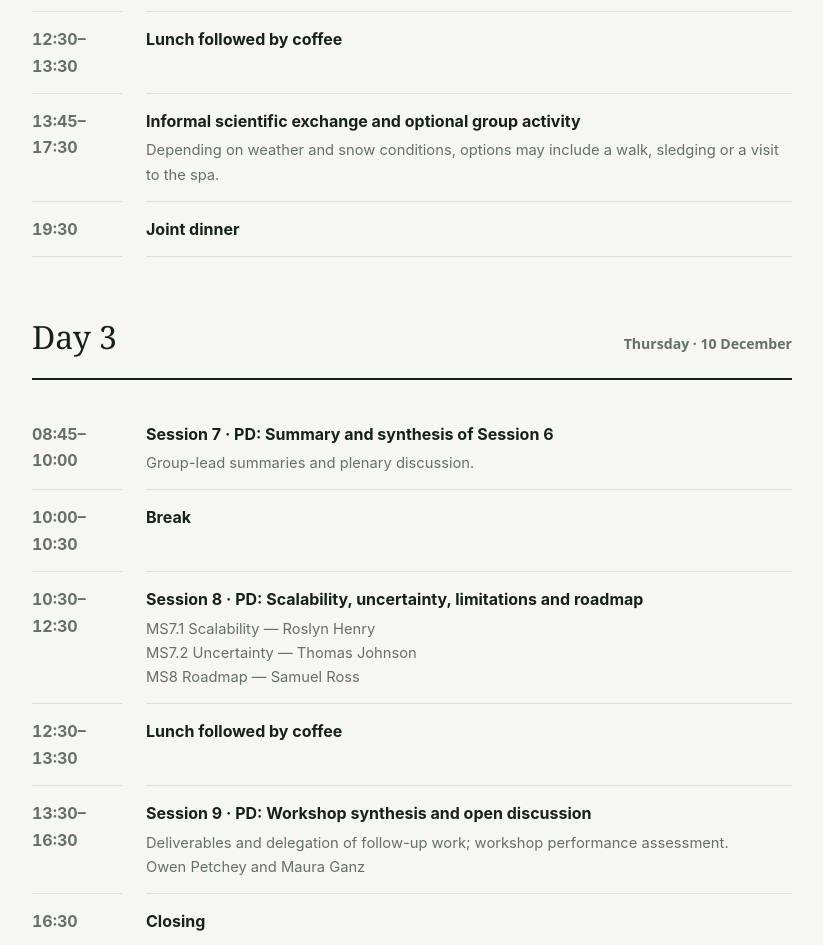
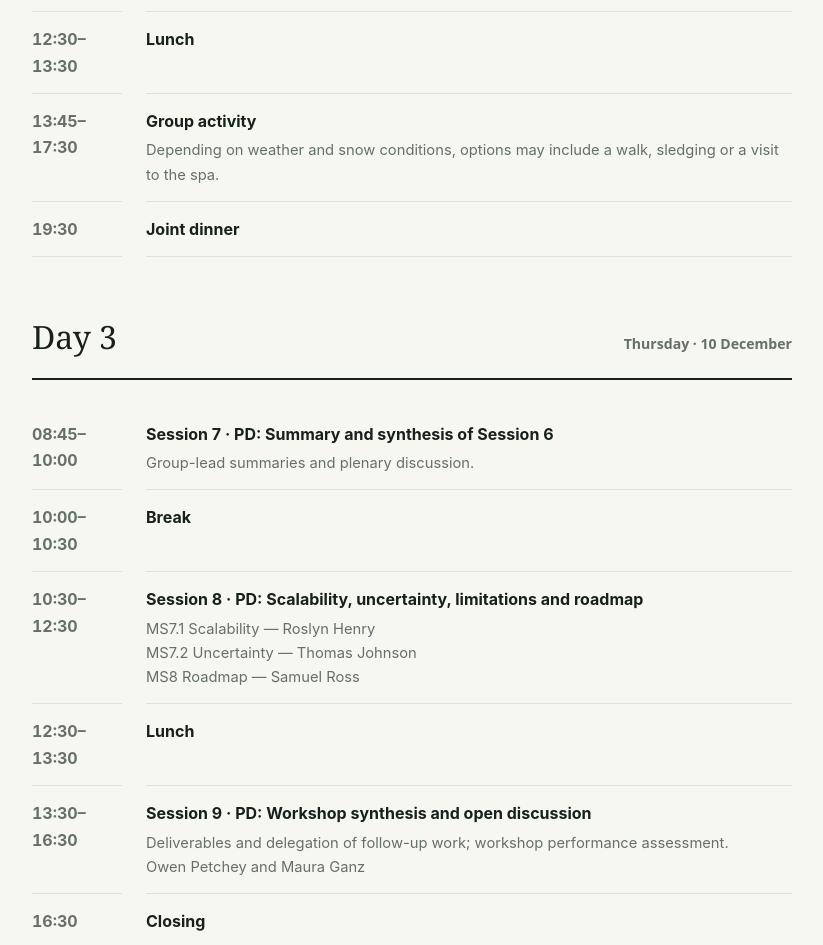
Before and after one commit to ResponseDiversityNetwork/RD-Workshop-2026, a plain HTML site: page agenda.html in a window 1280 px wide. Shown: the part 2389-3334 px from the top of the page, without its empty margins (228-1051 px from the left). Drawn offline with Linux system fonts and the light colour scheme.

Commit message:
Update lunch and group activity descriptions
Removed 'followed by coffee' from lunch descriptions and updated group activity title.

```diff
--- a/agenda.html
+++ b/agenda.html
@@ -19,15 +19,15 @@
 <div class="time">08:45–10:00</div><div class="event"><strong>Session 5 · PD: Summary and synthesis of Session 4</strong><div class="meta">Group-lead summaries and plenary discussion, guided by Maura Ganz.</div></div>
 <div class="time">10:00–10:30</div><div class="event"><strong>Break</strong></div>
 <div class="time">10:30–12:30</div><div class="event"><strong>Session 6 · WG: Operationalisation</strong><div class="meta">MS5 Data requirements and sources — Maria Dornelas<br>MS6 Validation and platform conceptualisation — Miguel Bastos Araújo and Robert Hechler</div></div>
-<div class="time">12:30–13:30</div><div class="event"><strong>Lunch followed by coffee</strong></div>
-<div class="time">13:45–17:30</div><div class="event"><strong>Informal scientific exchange and optional group activity</strong><div class="meta">Depending on weather and snow conditions, options may include a walk, sledging or a visit to the spa.</div></div>
+<div class="time">12:30–13:30</div><div class="event"><strong>Lunch</strong></div>
+<div class="time">13:45–17:30</div><div class="event"><strong>Group activity</strong><div class="meta">Depending on weather and snow conditions, options may include a walk, sledging or a visit to the spa.</div></div>
 <div class="time">19:30</div><div class="event"><strong>Joint dinner</strong></div>
 </div></div>
 <div class="schedule-day"><h2>Day 3 <small>Thursday · 10 December</small></h2><div class="schedule">
 <div class="time">08:45–10:00</div><div class="event"><strong>Session 7 · PD: Summary and synthesis of Session 6</strong><div class="meta">Group-lead summaries and plenary discussion.</div></div>
 <div class="time">10:00–10:30</div><div class="event"><strong>Break</strong></div>
 <div class="time">10:30–12:30</div><div class="event"><strong>Session 8 · PD: Scalability, uncertainty, limitations and roadmap</strong><div class="meta">MS7.1 Scalability — Roslyn Henry<br>MS7.2 Uncertainty — Thomas Johnson<br>MS8 Roadmap — Samuel Ross</div></div>
-<div class="time">12:30–13:30</div><div class="event"><strong>Lunch followed by coffee</strong></div>
+<div class="time">12:30–13:30</div><div class="event"><strong>Lunch</strong></div>
 <div class="time">13:30–16:30</div><div class="event"><strong>Session 9 · PD: Workshop synthesis and open discussion</strong><div class="meta">Deliverables and delegation of follow-up work; workshop performance assessment.<br>Owen Petchey and Maura Ganz</div></div>
 <div class="time">16:30</div><div class="event"><strong>Closing</strong></div>
 </div></div>
```
